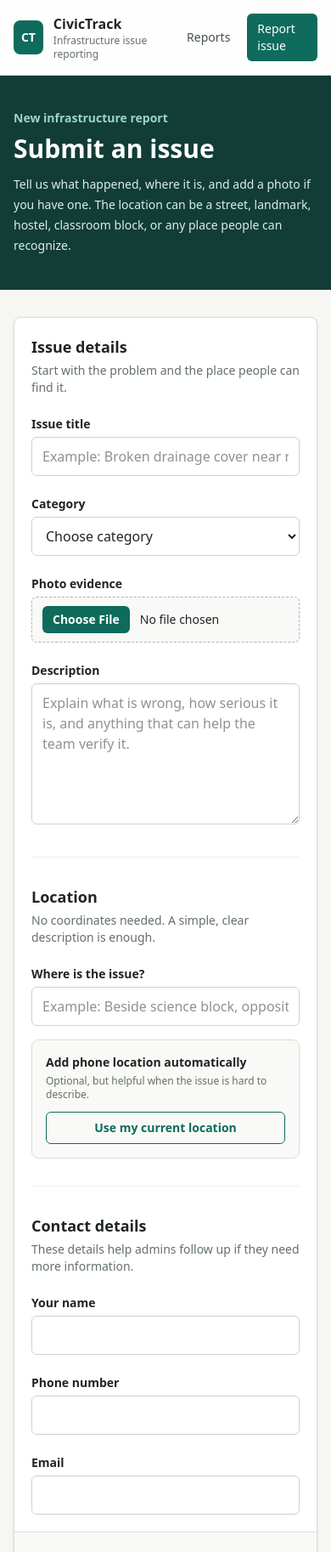
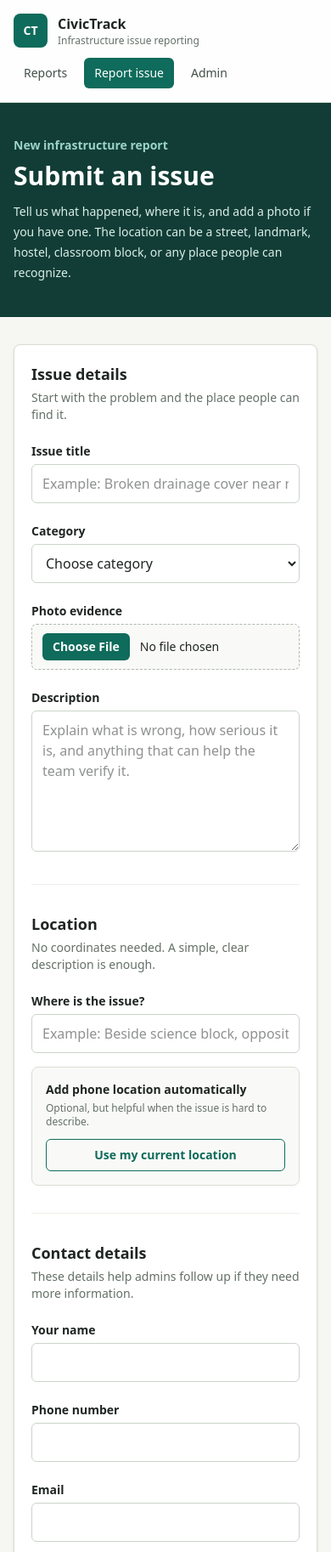
Before and after one commit to nahsir12390/crowdsource, a Laravel app: page /issues/create in a window 390 px wide. Shown: the top 1826 px of the page at 85% size. Run offline with Laravel 12, Linux system fonts and the light colour scheme; style sheets or scripts are compiled from the project's sources; some web fonts are replaced.

Commit message:
Improve CivicTrack mobile navigation and report validation feedback (#1)
* Show admin navigation on mobile

* Improve mobile report validation feedback

```diff
--- a/resources/views/components/layouts/app.blade.php
+++ b/resources/views/components/layouts/app.blade.php
@@ -10,7 +10,7 @@
 </head>
 <body class="min-h-screen bg-[#f6f7f2] font-sans text-[#1f2522] antialiased">
     <div class="border-b border-[#d9ded4] bg-white/90">
-        <div class="mx-auto flex max-w-7xl items-center justify-between px-4 py-4 sm:px-6 lg:px-8">
+        <div class="mx-auto flex max-w-7xl flex-wrap items-center justify-between gap-3 px-4 py-4 sm:px-6 lg:px-8">
             <a href="{{ route('issues.index') }}" class="flex items-center gap-3">
                 <span class="grid h-10 w-10 place-items-center rounded-lg bg-[#0f6b5b] text-sm font-bold text-white">CT</span>
                 <span>
@@ -18,7 +18,7 @@
                     <span class="block text-xs text-[#647067]">Infrastructure issue reporting</span>
                 </span>
             </a>
-            <nav class="flex items-center gap-2 text-sm font-medium">
+            <nav class="flex w-full flex-wrap items-center gap-2 text-sm font-medium sm:w-auto">
                 <a href="{{ route('issues.index') }}" class="rounded-md px-3 py-2 text-[#415047] hover:bg-[#eef2ea]">Reports</a>
                 <a href="{{ route('issues.create') }}" class="rounded-md bg-[#0f6b5b] px-3 py-2 text-white hover:bg-[#0b584b]">Report issue</a>
                 @if(session('is_admin'))
@@ -28,7 +28,7 @@
                         <button class="rounded-md px-3 py-2 text-[#8b2f2f] hover:bg-[#f3e7e7]">Logout</button>
                     </form>
                 @else
-                    <a href="{{ route('admin.login') }}" class="hidden rounded-md px-3 py-2 text-[#415047] hover:bg-[#eef2ea] sm:inline-block">Admin</a>
+                    <a href="{{ route('admin.login') }}" class="rounded-md px-3 py-2 text-[#415047] hover:bg-[#eef2ea]">Admin</a>
                 @endif
             </nav>
         </div>
--- a/resources/views/issues/create.blade.php
+++ b/resources/views/issues/create.blade.php
@@ -10,8 +10,18 @@
     </section>
 
     <section class="mx-auto max-w-5xl px-4 py-8 sm:px-6 lg:px-8">
-        <form action="{{ route('issues.store') }}" method="POST" enctype="multipart/form-data" class="overflow-hidden rounded-lg border border-[#d9ded4] bg-white shadow-sm">
+        <form action="{{ route('issues.store') }}" method="POST" enctype="multipart/form-data" id="issueReportForm" class="overflow-hidden rounded-lg border border-[#d9ded4] bg-white shadow-sm">
             @csrf
+            @if($errors->any())
+                <div id="validationSummary" role="alert" tabindex="-1" class="m-5 rounded-lg border border-red-300 bg-red-50 p-4 text-sm text-red-900 sm:m-6">
+                    <h2 class="font-bold">Please correct these errors before submitting your report.</h2>
+                    <ul class="mt-2 list-inside list-disc space-y-1">
+                        @foreach($errors->messages() as $field => $messages)
+                            <li><a href="#field-{{ $field }}" class="underline underline-offset-2">{{ $messages[0] }}</a></li>
+                        @endforeach
+                    </ul>
+                </div>
+            @endif
             <div class="grid gap-0 lg:grid-cols-[1fr_320px]">
                 <div class="space-y-8 p-5 sm:p-6">
                     <div>
@@ -20,12 +30,12 @@
                         <div class="mt-5 grid gap-5 md:grid-cols-2">
                             <div class="md:col-span-2">
                                 <label class="text-sm font-semibold">Issue title</label>
-                                <input name="title" value="{{ old('title') }}" placeholder="Example: Broken drainage cover near main gate" class="mt-1 w-full rounded-md border border-[#cbd4ca] px-3 py-2.5 outline-none focus:border-[#0f6b5b] focus:ring-2 focus:ring-[#b9ddc7]" required>
+                                <input name="title" value="{{ old('title') }}" placeholder="Example: Broken drainage cover near main gate" class="mt-1 w-full rounded-md border border-[#cbd4ca] px-3 py-2.5 outline-none focus:border-[#0f6b5b] focus:ring-2 focus:ring-[#b9ddc7]" required id="field-title">
                                 <x-field-error name="title" />
                             </div>
                             <div>
                                 <label class="text-sm font-semibold">Category</label>
-                                <select name="category" class="mt-1 w-full rounded-md border border-[#cbd4ca] px-3 py-2.5 outline-none focus:border-[#0f6b5b] focus:ring-2 focus:ring-[#b9ddc7]" required>
+                                <select name="category" class="mt-1 w-full rounded-md border border-[#cbd4ca] px-3 py-2.5 outline-none focus:border-[#0f6b5b] focus:ring-2 focus:ring-[#b9ddc7]" required id="field-category">
                                     <option value="">Choose category</option>
                                     @foreach($categories as $value => $label)
                                         <option value="{{ $value }}" @selected(old('category') === $value)>{{ $label }}</option>
@@ -35,12 +45,12 @@
                             </div>
                             <div>
                                 <label class="text-sm font-semibold">Photo evidence</label>
-                                <input type="file" name="photo" accept="image/*" class="mt-1 w-full rounded-md border border-dashed border-[#aeb9af] bg-[#f9faf7] px-3 py-2.5 text-sm file:mr-3 file:rounded-md file:border-0 file:bg-[#0f6b5b] file:px-3 file:py-1.5 file:text-sm file:font-semibold file:text-white">
+                                <input type="file" name="photo" accept="image/*" class="mt-1 w-full rounded-md border border-dashed border-[#aeb9af] bg-[#f9faf7] px-3 py-2.5 text-sm file:mr-3 file:rounded-md file:border-0 file:bg-[#0f6b5b] file:px-3 file:py-1.5 file:text-sm file:font-semibold file:text-white" id="field-photo">
                                 <x-field-error name="photo" />
                             </div>
                             <div class="md:col-span-2">
                                 <label class="text-sm font-semibold">Description</label>
-                                <textarea name="description" rows="6" placeholder="Explain what is wrong, how serious it is, and anything that can help the team verify it." class="mt-1 w-full rounded-md border border-[#cbd4ca] px-3 py-2.5 outline-none focus:border-[#0f6b5b] focus:ring-2 focus:ring-[#b9ddc7]" required>{{ old('description') }}</textarea>
+                                <textarea name="description" rows="6" placeholder="Explain what is wrong, how serious it is, and anything that can help the team verify it." class="mt-1 w-full rounded-md border border-[#cbd4ca] px-3 py-2.5 outline-none focus:border-[#0f6b5b] focus:ring-2 focus:ring-[#b9ddc7]" required id="field-description">{{ old('description') }}</textarea>
                                 <x-field-error name="description" />
                             </div>
                         </div>
@@ -51,7 +61,7 @@
                         <p class="mt-1 text-sm text-[#647067]">No coordinates needed. A simple, clear description is enough.</p>
                         <div class="mt-5">
                             <label class="text-sm font-semibold">Where is the issue?</label>
-                            <input name="location" value="{{ old('location') }}" placeholder="Example: Beside science block, opposite the cafeteria" class="mt-1 w-full rounded-md border border-[#cbd4ca] px-3 py-2.5 outline-none focus:border-[#0f6b5b] focus:ring-2 focus:ring-[#b9ddc7]" required>
+                            <input name="location" value="{{ old('location') }}" placeholder="Example: Beside science block, opposite the cafeteria" class="mt-1 w-full rounded-md border border-[#cbd4ca] px-3 py-2.5 outline-none focus:border-[#0f6b5b] focus:ring-2 focus:ring-[#b9ddc7]" required id="field-location">
                             <x-field-error name="location" />
                         </div>
 
@@ -69,8 +79,8 @@
                                 </button>
                             </div>
                         </div>
-                        <x-field-error name="latitude" />
-                        <x-field-error name="longitude" />
+                        <span id="field-latitude"></span><x-field-error name="latitude" />
+                        <span id="field-longitude"></span><x-field-error name="longitude" />
                     </div>
 
                     <div class="border-t border-[#edf0e9] pt-8">
@@ -79,17 +89,17 @@
                         <div class="mt-5 grid gap-5 md:grid-cols-2">
                             <div>
                                 <label class="text-sm font-semibold">Your name</label>
-                                <input name="reporter_name" value="{{ old('reporter_name') }}" class="mt-1 w-full rounded-md border border-[#cbd4ca] px-3 py-2.5 outline-none focus:border-[#0f6b5b] focus:ring-2 focus:ring-[#b9ddc7]" required>
+                                <input name="reporter_name" value="{{ old('reporter_name') }}" class="mt-1 w-full rounded-md border border-[#cbd4ca] px-3 py-2.5 outline-none focus:border-[#0f6b5b] focus:ring-2 focus:ring-[#b9ddc7]" required id="field-reporter_name">
                                 <x-field-error name="reporter_name" />
                             </div>
                             <div>
                                 <label class="text-sm font-semibold">Phone number</label>
-                                <input name="reporter_phone" value="{{ old('reporter_phone') }}" class="mt-1 w-full rounded-md border border-[#cbd4ca] px-3 py-2.5 outline-none focus:border-[#0f6b5b] focus:ring-2 focus:ring-[#b9ddc7]">
+                                <input name="reporter_phone" value="{{ old('reporter_phone') }}" class="mt-1 w-full rounded-md border border-[#cbd4ca] px-3 py-2.5 outline-none focus:border-[#0f6b5b] focus:ring-2 focus:ring-[#b9ddc7]" id="field-reporter_phone">
                                 <x-field-error name="reporter_phone" />
                             </div>
                             <div class="md:col-span-2">
                                 <label class="text-sm font-semibold">Email</label>
-                                <input type="email" name="reporter_email" value="{{ old('reporter_email') }}" class="mt-1 w-full rounded-md border border-[#cbd4ca] px-3 py-2.5 outline-none focus:border-[#0f6b5b] focus:ring-2 focus:ring-[#b9ddc7]">
+                                <input type="email" name="reporter_email" value="{{ old('reporter_email') }}" class="mt-1 w-full rounded-md border border-[#cbd4ca] px-3 py-2.5 outline-none focus:border-[#0f6b5b] focus:ring-2 focus:ring-[#b9ddc7]" id="field-reporter_email">
                                 <x-field-error name="reporter_email" />
                             </div>
                         </div>
@@ -123,6 +133,22 @@
     </section>
 
     <script>
+        const reportForm = document.getElementById('issueReportForm');
+        const validationSummary = document.getElementById('validationSummary');
+        if (validationSummary) {
+            window.addEventListener('load', () => {
+                validationSummary.scrollIntoView({ behavior: 'smooth', block: 'start' });
+                validationSummary.focus({ preventScroll: true });
+            });
+        }
+        reportForm?.addEventListener('invalid', (event) => {
+            const field = event.target;
+            if (!reportForm.dataset.validationHandled) {
+                reportForm.dataset.validationHandled = 'true';
+                field.scrollIntoView({ behavior: 'smooth', block: 'center' });
+                window.setTimeout(() => { delete reportForm.dataset.validationHandled; }, 300);
+            }
+        }, true);
         const button = document.getElementById('useLocationButton');
         const statusText = document.getElementById('locationStatus');
         const latitude = document.getElementById('latitude');
```
